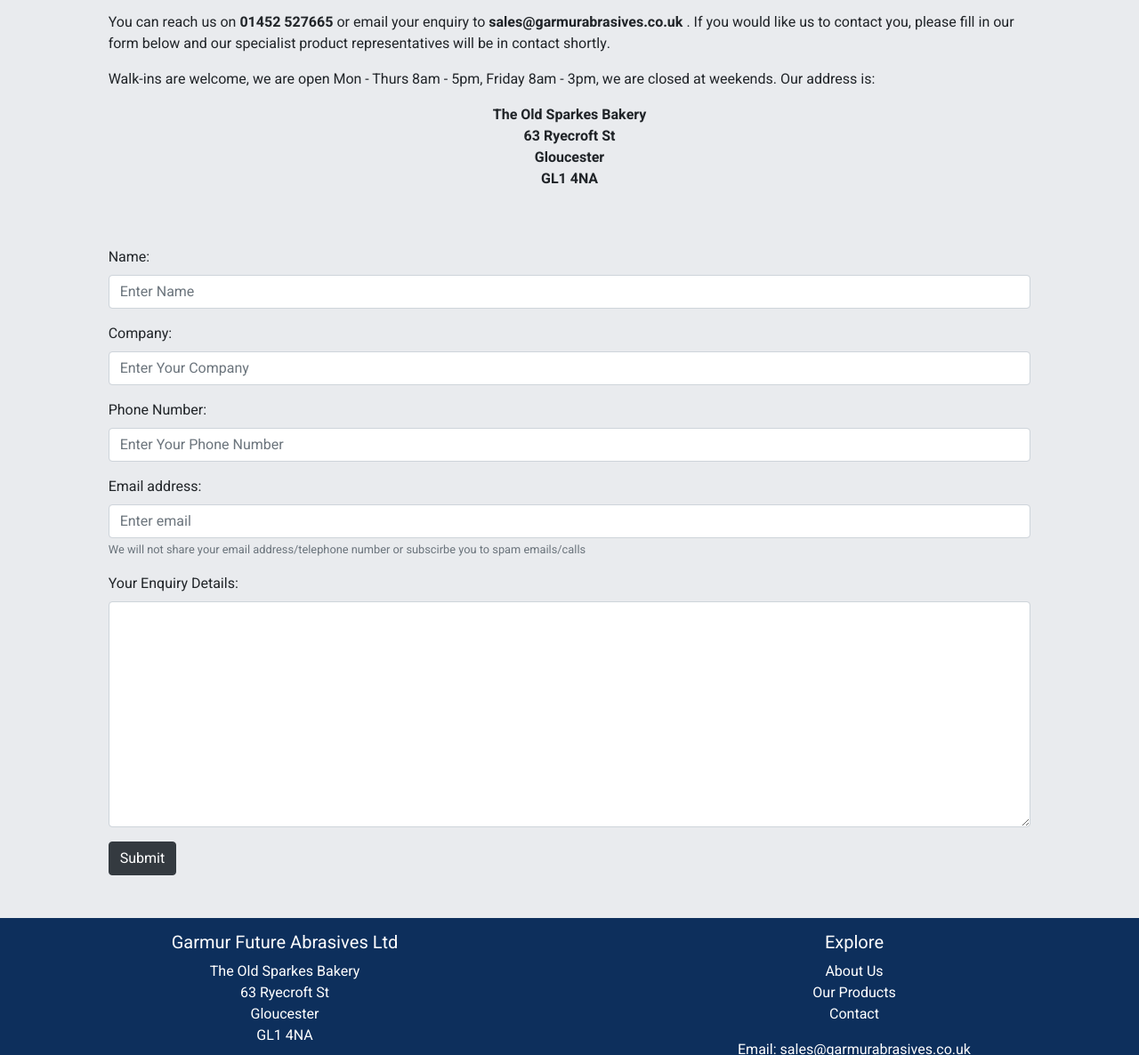
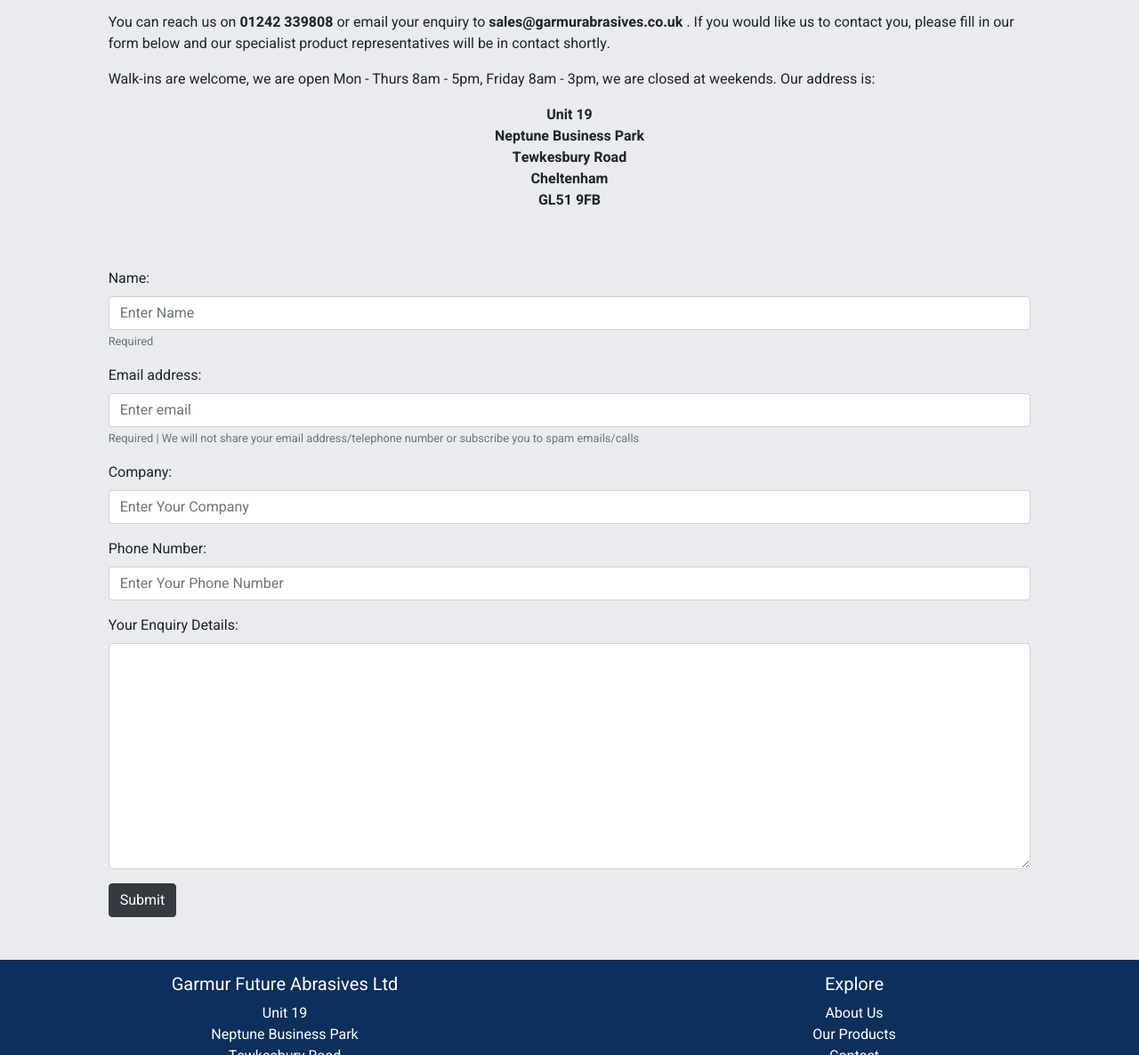
Before and after one commit to Conorbeamish/garmur-abrasives-v2, a plain HTML site: page contact.html in a window 1280 px wide. Shown: the part 541-1727 px from the top of the page at 89% size. Drawn offline with nearby package versions, Linux system fonts and the light colour scheme.

Commit message:
Update Adress & telepne

```diff
--- a/contact.html
+++ b/contact.html
@@ -67,14 +67,17 @@
             </h3>
             <div class="scroll-hidden">
                 <p>We offer competative prices and specialist advice for abrasive applications in different industries, in order for us to recommend the right product for the job please get in contact with us directly.</p>
-                <p>You can reach us on <a href="tel:+44(0)1452527665" class=""><strong>01452 527665</strong></a> or email your enquiry to <a href="mailto:sales@garmurabrasives.co.uk"><strong>sales@garmurabrasives.co.uk </strong></a>. If you would like us to contact you, please fill in our form below and our specialist product representatives will be in contact shortly.</p>
+                <p>You can reach us on <a href="tel:+44(0)1242339808" class=""><strong>01242 339808</strong></a> or email your enquiry to <a href="mailto:sales@garmurabrasives.co.uk"><strong>sales@garmurabrasives.co.uk </strong></a>. If you would like us to contact you, please fill in our form below and our specialist product representatives will be in contact shortly.</p>
                 <p>Walk-ins are welcome, we are open Mon - Thurs 8am - 5pm, Friday 8am - 3pm, we are closed at weekends. Our address is:
                 <p class="text-center">
                   <a href="https://goo.gl/maps/6R8dJwvuU3kQDf3W9" target="_blank" rel="noopener" rel="noreferrer" >
-                    <strong>The Old Sparkes Bakery<br>
-                      63 Ryecroft St<br>
-                      Gloucester<br>
-                      GL1 4NA</strong>
+                    <strong>
+                        Unit 19<br>
+                        Neptune Business Park<br>
+                        Tewkesbury Road<br>
+                        Cheltenham<br>
+                        GL51 9FB
+                    </strong>
                   </a>
                 </p>
             </div>
@@ -90,7 +93,13 @@
                   <div class="form-group">
                       <label for="name">Name:</label>
                       <input type="text" class="form-control" autocomplete="off" id="name" name="name" placeholder="Enter Name" required />
+                      <small class="form-text text-muted">Required</small>
                   </div>
+                  <div class="form-group">
+                    <label for="emailInput">Email address:</label>
+                    <input type="email" class="form-control" name="email" id="email" autocomplete="off"  placeholder="Enter email" required />
+                    <small class="form-text text-muted">Required | We will not share your email address/telephone number or subscribe you to spam emails/calls</small>
+                </div>
                   <div class="form-group">
                       <label for="company">Company:</label>
                       <input type="text" class="form-control" autocomplete="off"  id="company" name="company" placeholder="Enter Your Company" />
@@ -98,11 +107,6 @@
                   <div class="form-group">
                       <label for="number">Phone Number:</label>
                       <input type="tel" class="form-control" autocomplete="off" id="number" name="number" placeholder="Enter Your Phone Number" />
-                  </div>
-                  <div class="form-group">
-                      <label for="emailInput">Email address:</label>
-                      <input type="email" class="form-control" name="email" id="email" autocomplete="off"  placeholder="Enter email" required />
-                      <small class="form-text text-muted">We will not share your email address/telephone number or subscirbe you to spam emails/calls</small>
                   </div>
                   <div class="form-group">
                       <label for="enquiry">Your Enquiry Details:</label>
@@ -124,11 +128,12 @@
               <div class="col-12 col-sm-6 text-center pb-3">
                   <h5>Garmur Future Abrasives Ltd</h5>
                   <p>
-                      The Old Sparkes Bakery<br>
-                      63 Ryecroft St<br>
-                      Gloucester<br>
-                      GL1 4NA
-                  </p>
+                    Unit 19<br>
+                    Neptune Business Park<br>
+                    Tewkesbury Road<br>
+                    Cheltenham<br>
+                    GL51 9FB
+                </p>
                   <a href="https://goo.gl/maps/6R8dJwvuU3kQDf3W9" target="_blank" rel="noopener" rel="noreferrer">
                       <i class="fas fa-2x fa-map-marker-alt brand-color-link"></i>
                   </a>
@@ -149,7 +154,7 @@
                       </li>
                   </ul>
                   <a href="mailto:sales@garmurabrasives.co.uk" class="white-link">Email: sales@garmurabrasives.co.uk</a></br>
-                  <a href="tel:+44(0)1452527665" class="white-link">Tel: +44 (0) 1452 527665</a>
+                  <a href="tel:+44(0)1242 339808" class="white-link">Tel: +44(0)1242 339808</a>
               </div>
 
           </div>
```
Also changed, not shown: index.html (+6 -5 lines), products.html (+23 -12 lines).
